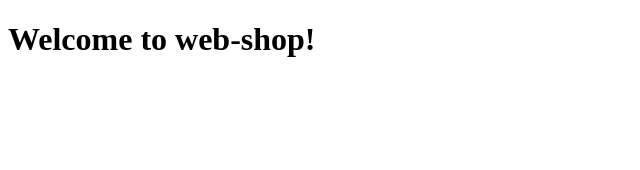
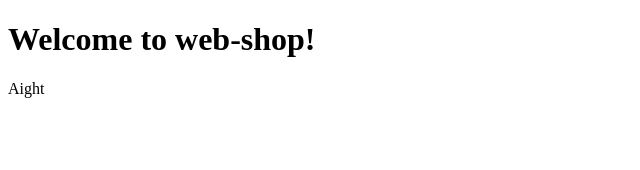
Before and after one commit to Vevaresta/web-shop, an Angular app: page / in a window 1280 px wide. Shown: the top 170 px of the page, without its empty margins (0-640 px from the left). Built offline with nearby package versions, Linux system fonts and the light colour scheme.

Commit message:
Made header component

```diff
--- a/src/app/app.ts
+++ b/src/app/app.ts
@@ -1,13 +1,14 @@
 import { Component } from '@angular/core';
 import { RouterOutlet } from '@angular/router';
+import { Header } from './components/header/header';
 
 @Component({
   selector: 'app-root',
-  imports: [RouterOutlet],
+  imports: [Header],
   template: `
     <h1>Welcome to {{title}}!</h1>
-
-    <router-outlet />
+    <app-header/>
+    <!-- <router-outlet /> -->
   `,
   styles: [],
 })
--- /dev/null
+++ b/src/app/components/header/header.ts
@@ -0,0 +1,16 @@
+import { Component } from '@angular/core';
+
+@Component({
+  selector: 'app-header',
+  imports: [],
+  template: `
+    <p>
+      {{ title }}
+    </p>
+  `,
+  styles: ``
+})
+export class Header {
+  title = "Aight"
+
+}
```
